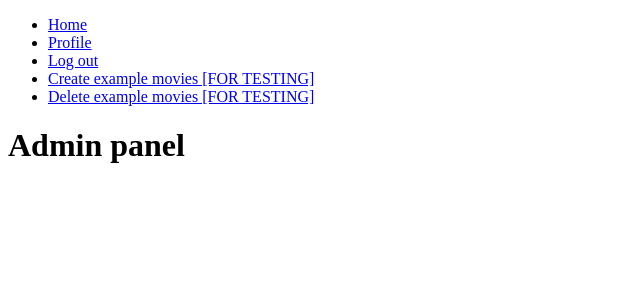
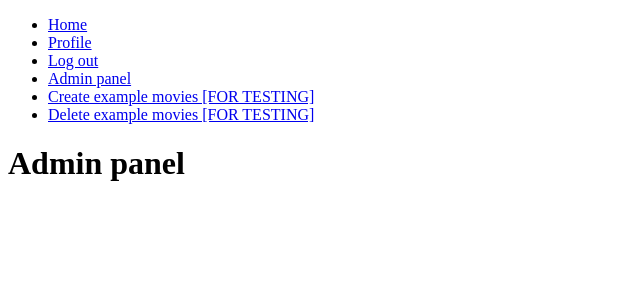
Before and after one commit to virhe/mockboxd, a Flask app: page /admin in a window 1280 px wide. Shown: the top 300 px of the page, without its empty margins (0-640 px from the left). Run offline with Flask 3, Linux system fonts and the light colour scheme; a user stored in the database is signed in; tables that the repository leaves empty hold one stand-in row (values such as "Sample post").

Commit message:
Add admin panel to navbar if user is admin

```diff
--- a/src/website/templates/base.html
+++ b/src/website/templates/base.html
@@ -19,8 +19,12 @@
                 <li><a href="{{ url_for('views.login') }}">Log in</a></li>
                 <li><a href="{{ url_for('views.signup') }}">Sign up</a></li>
             {% endif %}
+            {% if current_user.admin %}
+                <li><a href="{{ url_for('views.admin') }}">Admin panel</a></li>
+            {% endif %}
             <li><a href="{{ url_for('views.create_movies') }}">Create example movies [FOR TESTING]</a></li>
             <li><a href="{{ url_for('views.delete_movies') }}">Delete example movies [FOR TESTING]</a></li>
+
         </ul>
     </nav>
 
```
